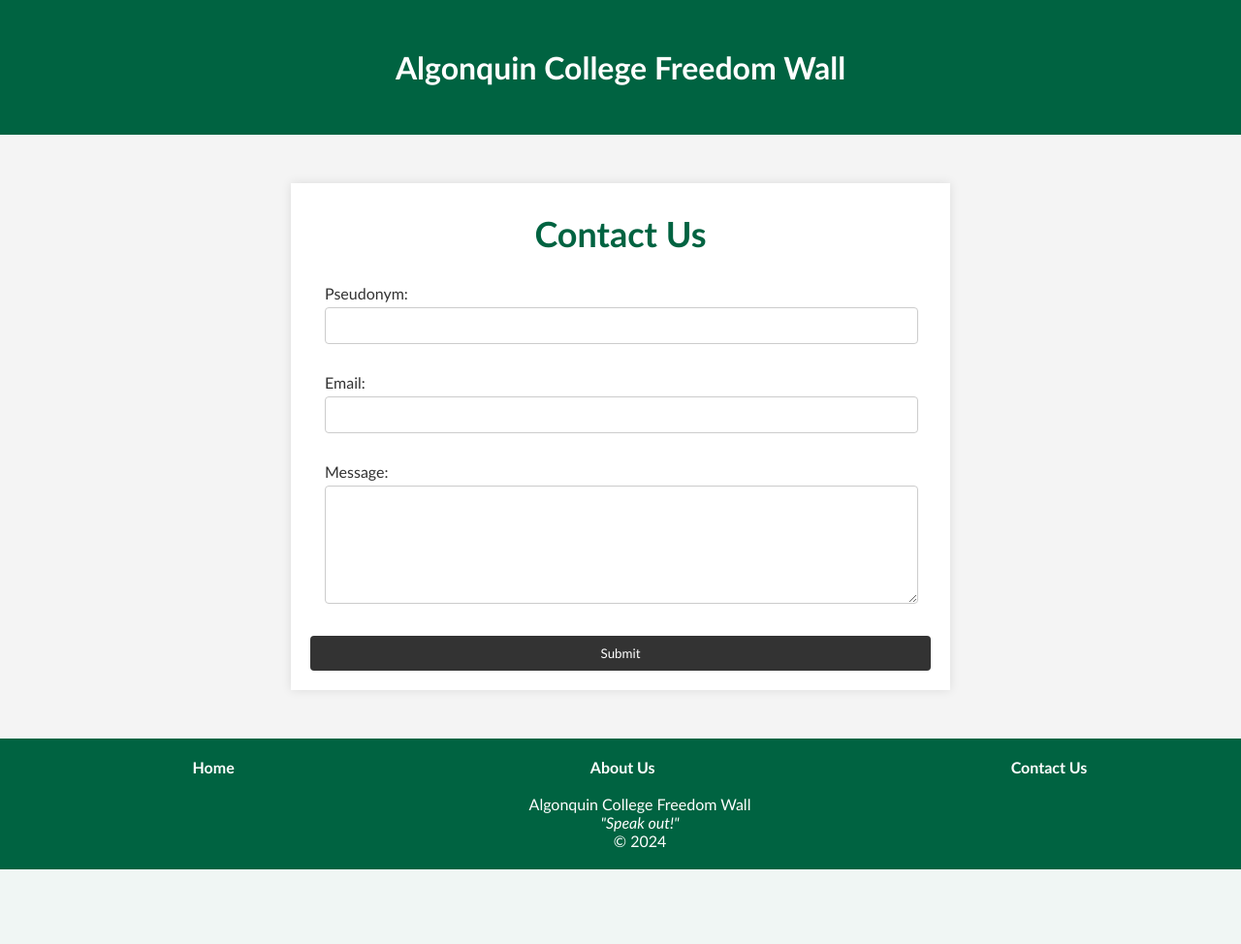
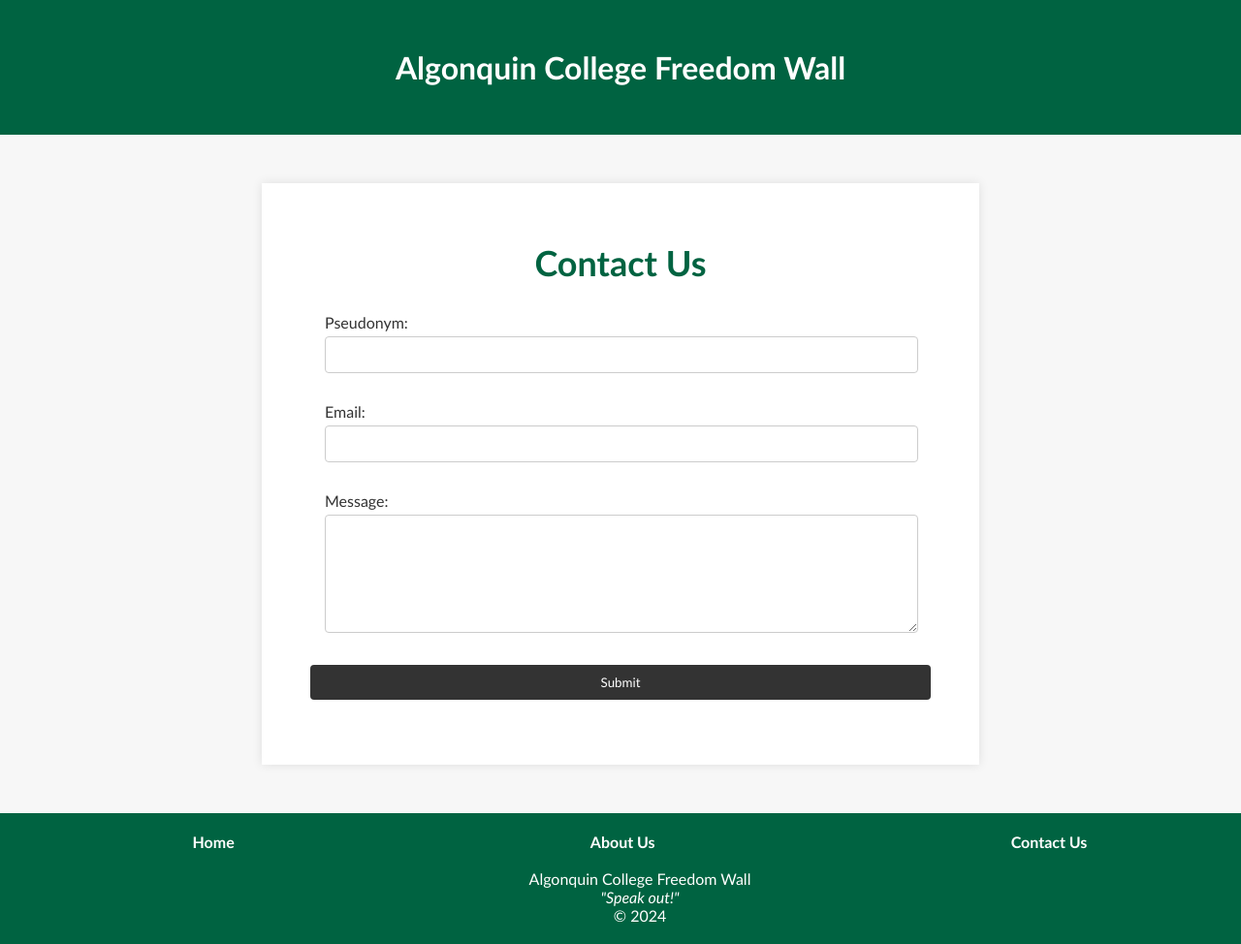
Before and after one commit to AC-Freedom-Wall/acfw-dev, a PHP site: page /contactus.php in a window 1280 px wide. Shown: the whole page at 97% size. Before the commit the page ends 897 px from the top, so only its background shows below. Run offline with PHP 8.4, Linux system fonts and the light colour scheme.

Commit message:
Update contactus.css

```diff
--- a/css/contactus.css
+++ b/css/contactus.css
@@ -1,25 +1,21 @@
-body {
-    font-family: Arial, sans-serif;
-    background-color: #f4f4f4;
-    margin: 0;
-    padding: 0;
-}
+
 
 .contactus {
     width: 50%;
     margin: 50px auto;
     background-color: #fff;
-    padding: 20px;
+    padding: 50px;
     box-shadow: 0 0 10px rgba(0, 0, 0, 0.1);
+    height: 500px;;
 }
 
 .confirmationpage{
     width: 30%;
     margin: 50px auto;
     background-color: #fff;
-    padding: 20px;
+    padding: 50px;
     box-shadow: 0 0 10px rgba(0, 0, 0, 0.1);
-    height: 380px;
+    height: 550px;
     text-align: center;
 }
 
```
